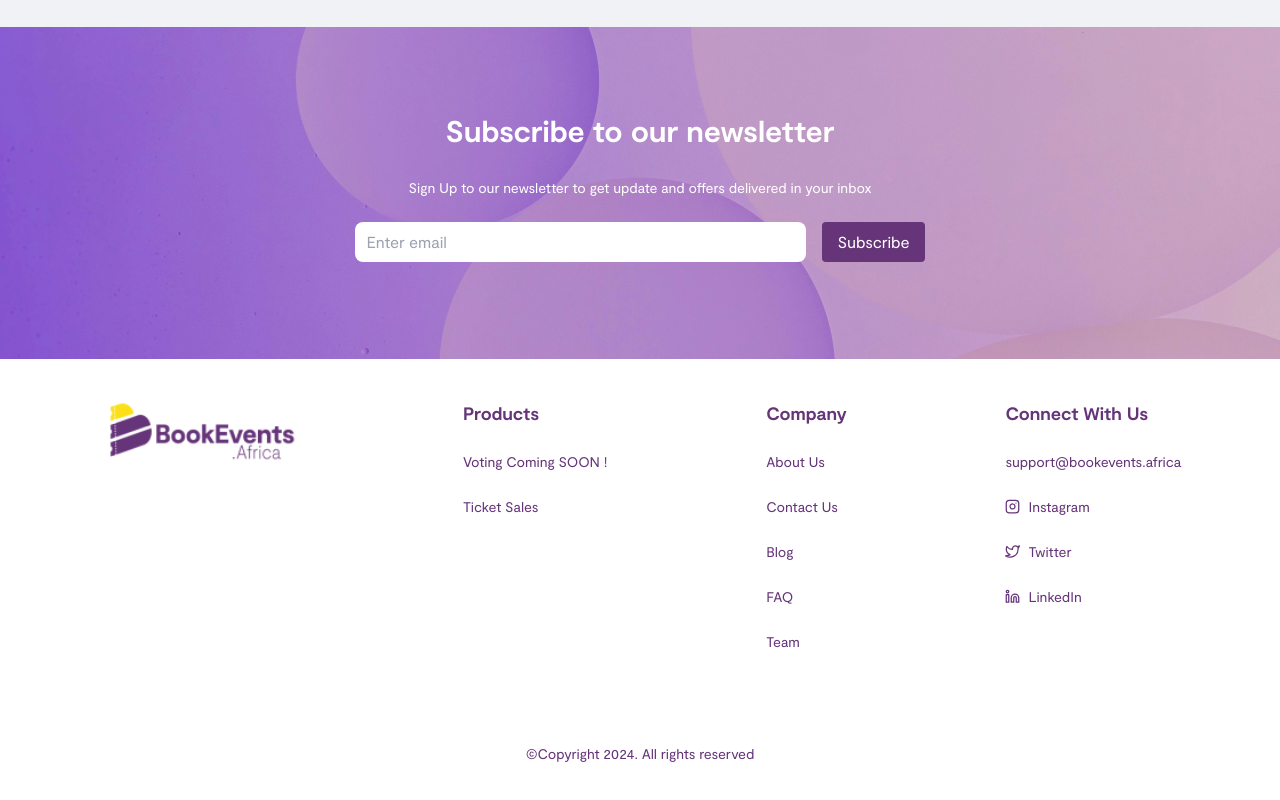
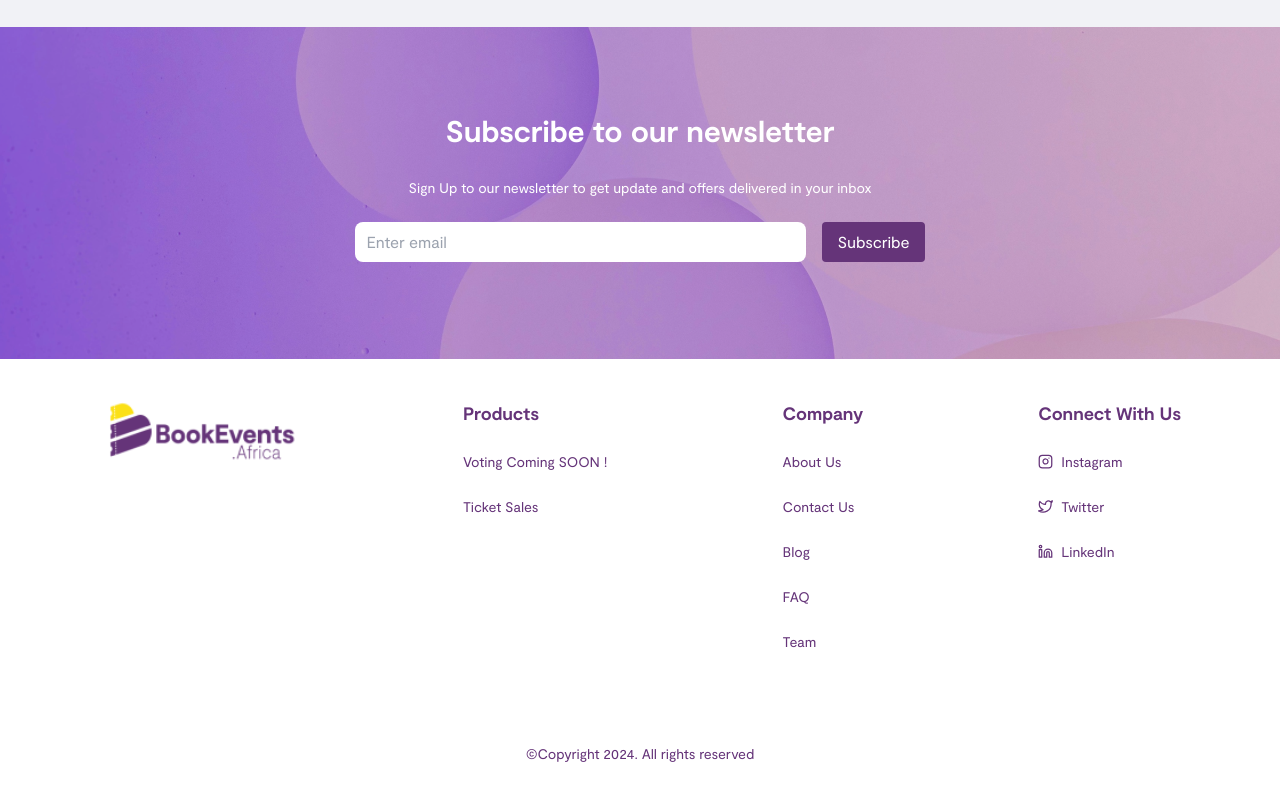
Before and after one commit to bookeventsafrica/bookevents-website, a Next.js app: page / in a window 1280 px wide. Shown: the part 1196-1996 px from the top of the page. Built offline with nearby package versions, Linux system fonts and the light colour scheme; no server answers.

Commit message:
adds sort

```diff
--- a/src/app/page.tsx
+++ b/src/app/page.tsx
@@ -22,8 +22,7 @@ export default function Home() {
 
   const fetch = async () => {
     try {
-      const { data } = await axios.get(`${process.env.NEXT_PUBLIC_ENV === 'development' ? process.env.NEXT_PUBLIC_API_DEV : process.env.NEXT_PUBLIC_API_PROD}/event/published?published=1`)
-      console.log(data)
+      const { data } = await axios.get(`${process.env.NEXT_PUBLIC_ENV === 'development' ? process.env.NEXT_PUBLIC_API_DEV : process.env.NEXT_PUBLIC_API_PROD}/event/published?published=1&sort=-1`)
       setEvents(data.data);
     } catch (err) {
     }
--- a/src/components/footer/index.tsx
+++ b/src/components/footer/index.tsx
@@ -41,9 +41,9 @@ export default function Footer() {
         <div>
           <h3 className="text-primary mb-6 font-bold text-[18px]">Connect With Us</h3>
           <div className="flex flex-col gap-y-6 text-[14px] cursor-pointer">
-            <a href='mailto:support@bookevents.africa'>
+            {/* <a href='mailto:support@bookevents.africa'>
             <span className='flex'>support@bookevents.africa</span>
-            </a>
+            </a> */}
             <a href='https://instagram.com/bookeventsafrica'>
             <span className='flex gap-2 items-center'>
               <Instagram className="" />
```
